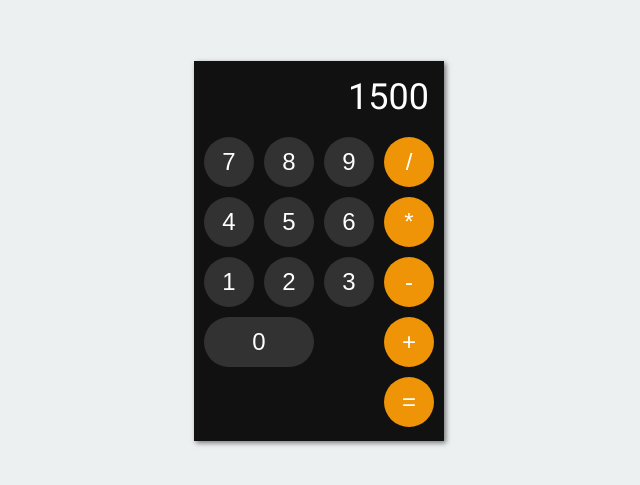
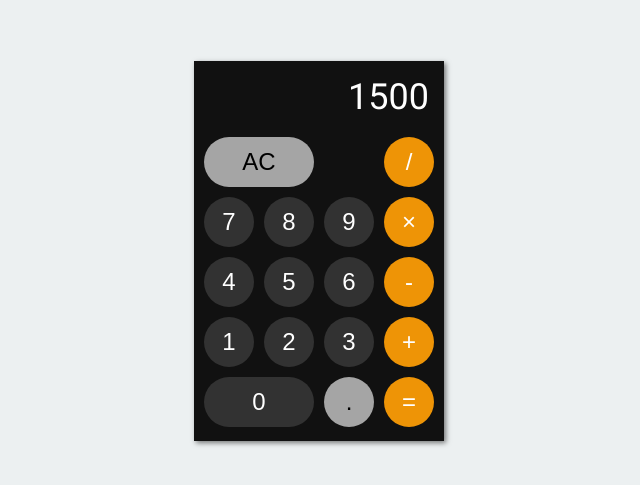
Before and after one commit to ArchonQ/FCC-JavaScript-React-Calculator, a React (Create React App) app: page / in a window 1280 px wide. Shown: the part 149-634 px from the top of the page, without its empty margins (321-961 px from the left). Built offline with nearby package versions, Linux system fonts and the light colour scheme.

Commit message:
changed around the buttons

```diff
--- a/src/App.css
+++ b/src/App.css
@@ -43,11 +43,25 @@ body {
 button {
 	border: none;
 	border-radius: 50%;
+	cursor: pointer;
 	margin: 5px;
 	height: 50px;
 	width: 50px;
 	font-size: 24px;
 }
+
+button:hover {
+	opacity: 0.9;
+}
+
+button:active {
+	transform: scale(0.9);
+}
+
+button:focus {
+	outline: none;
+}
+
 button.big-v {
 	border-radius: 50px;
 	height: 110px;
@@ -71,3 +85,7 @@ button.dark-grey {
 button.light-grey {
 	background-color: #a5a5a5;
 }
+
+button.ac {
+	margin-right: 50%;
+}
--- a/src/App.js
+++ b/src/App.js
@@ -3,7 +3,7 @@ import './App.css';
 // import { openSync } from 'fs';
 
 const nums = [7, 8, 9, 4, 5, 6, 1, 2, 3, 0];
-const op = ['/', '*', '-', '+', '='];
+const op = ['/', '×', '-', '+', '='];
 
 function App() {
 	return (
@@ -12,11 +12,13 @@ function App() {
 				1500
 			</div>
 			<div className='nums-container'>
+				<button className='big-h light-grey ac'>AC</button>
 				{nums.map((num) => (
 					<button className={`dark-grey ${num === 0 && 'big-h'}`} key={num}>
 						{num}
 					</button>
 				))}
+				<button className='light-grey'>.</button>
 			</div>
 			<div className='ops-container'>
 				{op.map((op) => (
```
